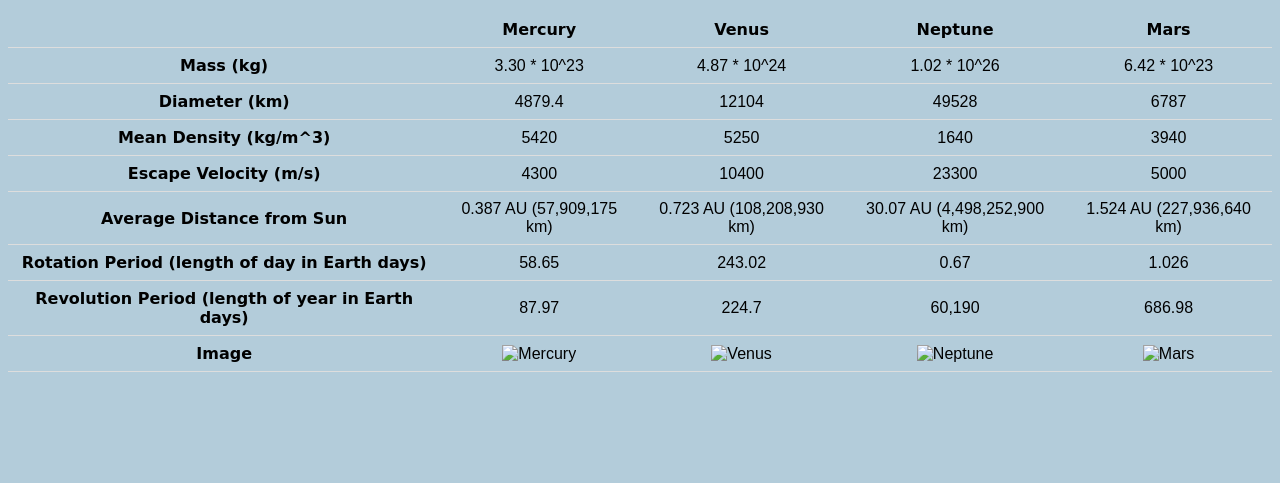
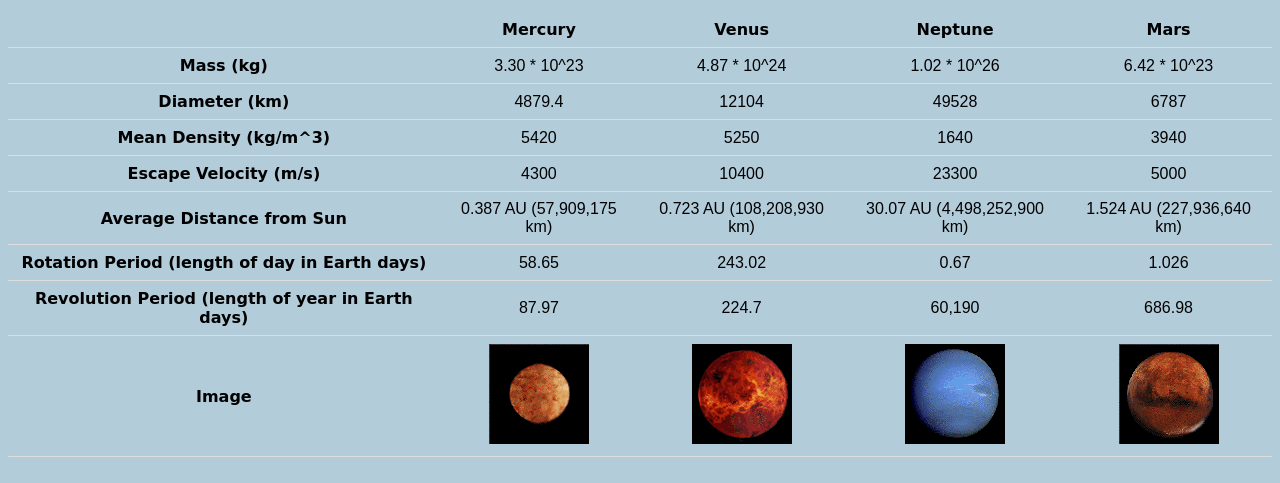
Before and after one commit to nandipatel/itmd361-lab5, a plain HTML site: page index.html in a window 1280 px wide. Shown: the part 101-584 px from the top of the page. Drawn offline with Linux system fonts and the light colour scheme.

Commit message:
fixing <img>

```diff
--- a/index.html
+++ b/index.html
@@ -77,10 +77,10 @@
 
       <tr>
         <th>Image</th>
-        <td><img src = "Planets/Mercury" alt = "Mercury"></td>
-        <td><img src = "Planets/Venus" alt = "Venus"</td>
-        <td><img src = "Planets/Neptune" alt = "Neptune"</td>
-        <td><img src = "Planets/Mars" alt = "Mars"</td>
+        <td><img src = "Planets/Mercury.gif" alt = "Mercury"></td>
+        <td><img src = "Planets/Venus.gif" alt = "Venus"</td>
+        <td><img src = "Planets/Neptune.gif" alt = "Neptune"</td>
+        <td><img src = "Planets/Mars.gif" alt = "Mars"</td>
       </tr>
     </table>
 
```
